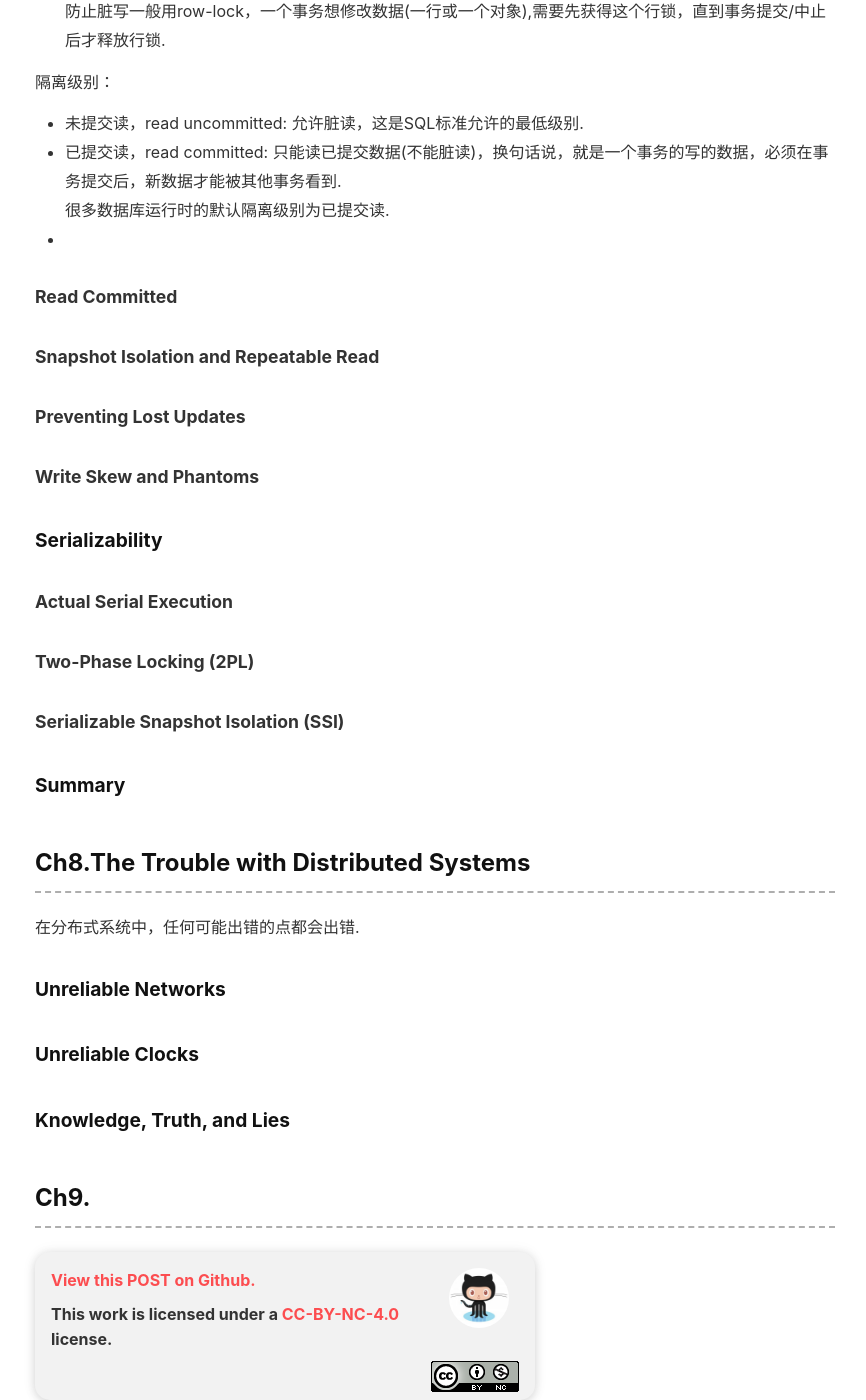
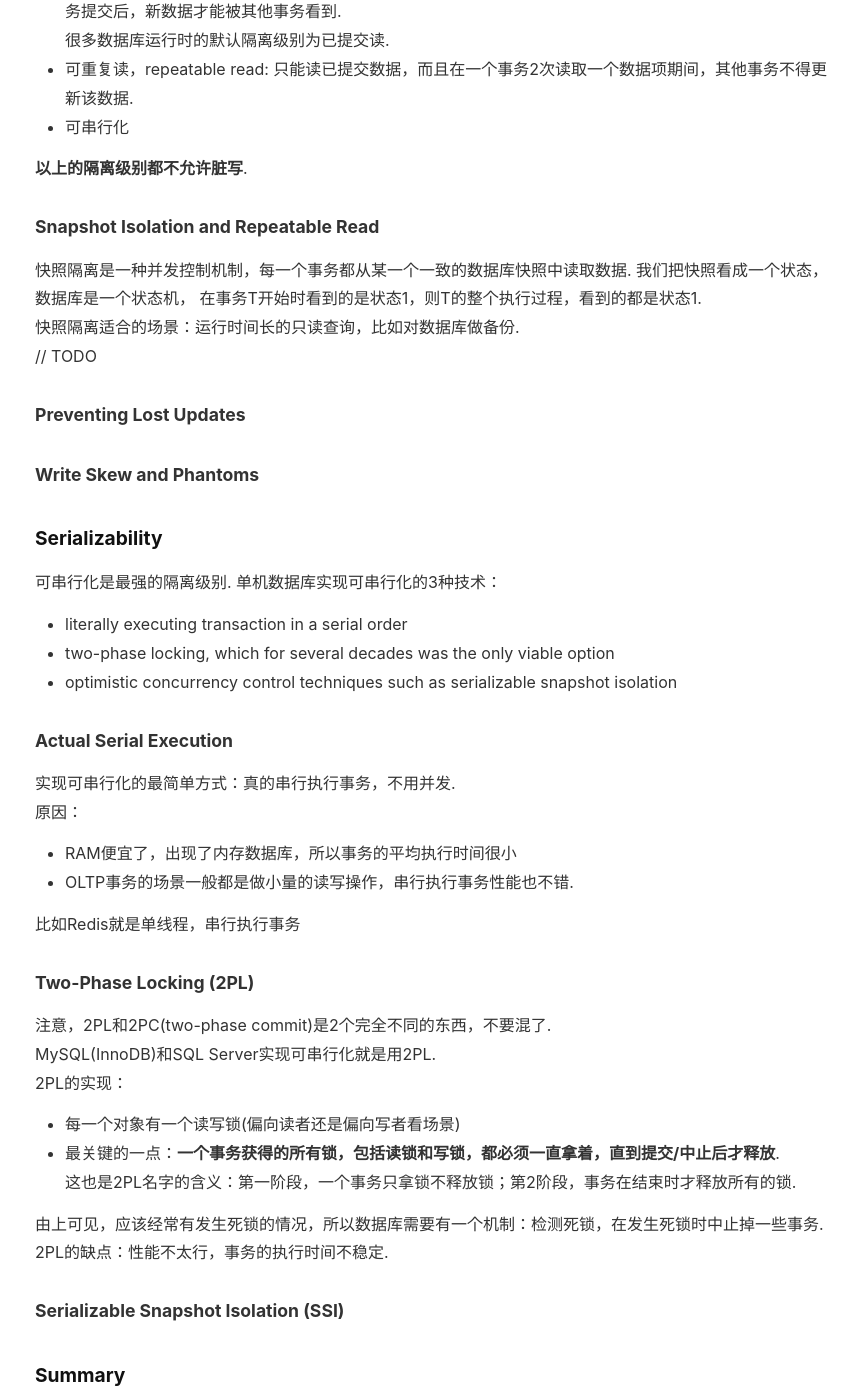
Before and after one commit to fukua95/fukua95.github.io, a Jekyll site: the page built from _posts/2020-03-16-Designing-Data-Intensive-Applications.md, in a window 1280 px wide and 1400 px high, scrolled down 11552 px. Shown: the whole window, without its empty margins (85-951 px from the left). Built offline with Jekyll 4.4.1, drawn with Linux system fonts in a browser that asks for light colours; nearby versions of some CDN libraries; comment, search, counter and statistics services are not loaded; some of the changed text lies outside the part shown.

Commit message:
Update 2020-03-16-Designing-Data-Intensive-Applications.md

```diff
--- a/_posts/2020-03-16-Designing-Data-Intensive-Applications.md
+++ b/_posts/2020-03-16-Designing-Data-Intensive-Applications.md
@@ -324,20 +318,48 @@ SQL标准规定的隔离性级别：
   防止脏写一般用row-lock，一个事务想修改数据(一行或一个对象),需要先获得这个行锁，直到事务提交/中止后才释放行锁.
 
 隔离级别：
-* 未提交读，read uncommitted: 允许脏读，这是SQL标准允许的最低级别.
+* 未提交读，read uncommitted: 允许脏读，其实等于没有隔离性, 这是SQL标准允许的最低级别.
 * 已提交读，read committed: 只能读已提交数据(不能脏读)，换句话说，就是一个事务的写的数据，必须在事务提交后，新数据才能被其他事务看到.
       很多数据库运行时的默认隔离级别为已提交读.
+* 可重复读，repeatable read: 只能读已提交数据，而且在一个事务2次读取一个数据项期间，其他事务不得更新该数据.
+* 可串行化
 
-*
+**以上的隔离级别都不允许脏写**.
 
-#### Read Committed
 #### Snapshot Isolation and Repeatable Read
+快照隔离是一种并发控制机制，每一个事务都从某一个一致的数据库快照中读取数据. 我们把快照看成一个状态，数据库是一个状态机，
+在事务T开始时看到的是状态1，则T的整个执行过程，看到的都是状态1.
+快照隔离适合的场景：运行时间长的只读查询，比如对数据库做备份.
+// TODO
+
 #### Preventing Lost Updates
 #### Write Skew and Phantoms
 
 ### Serializability
+可串行化是最强的隔离级别. 单机数据库实现可串行化的3种技术：
+* literally executing transaction in a serial order
+* two-phase locking, which for several decades was the only viable option
+* optimistic concurrency control techniques such as serializable snapshot isolation
+
 #### Actual Serial Execution
+实现可串行化的最简单方式：真的串行执行事务，不用并发.
+原因：
+* RAM便宜了，出现了内存数据库，所以事务的平均执行时间很小
+* OLTP事务的场景一般都是做小量的读写操作，串行执行事务性能也不错.
+
+比如Redis就是单线程，串行执行事务
+
 #### Two-Phase Locking (2PL)
+注意，2PL和2PC(two-phase commit)是2个完全不同的东西，不要混了.
+MySQL(InnoDB)和SQL Server实现可串行化就是用2PL.
+2PL的实现：
+* 每一个对象有一个读写锁(偏向读者还是偏向写者看场景)
+* 最关键的一点：**一个事务获得的所有锁，包括读锁和写锁，都必须一直拿着，直到提交/中止后才释放**.
+  这也是2PL名字的含义：第一阶段，一个事务只拿锁不释放锁；第2阶段，事务在结束时才释放所有的锁.
+
+由上可见，应该经常有发生死锁的情况，所以数据库需要有一个机制：检测死锁，在发生死锁时中止掉一些事务.
+2PL的缺点：性能不太行，事务的执行时间不稳定.
+
 #### Serializable Snapshot Isolation (SSI)
 
 ### Summary
@@ -352,4 +374,25 @@ SQL标准规定的隔离性级别：
 
 ### Knowledge, Truth, and Lies
 
-## Ch9.
+## Ch9.Consistency and Consensus
+
+### Consistency Guarantees
+
+### Linearizability
+#### what makes a system linearizable
+#### relying on linearizability
+#### implementing linearizability system
+#### the cost of linearizability
+
+### ordering guarantees
+#### ordering and gausality
+#### sequence number ordering
+#### total order broadcast
+
+### distributed transaction and consensus
+#### atomic commit and two-phase commit
+#### distributed transaction in practice
+#### fault-tolerant consensus
+#### membership and coordination services
+
+# Part3 Derived Data
```
Also changed, not shown: other parts of _posts/2020-03-16-Designing-Data-Intensive-Applications.md (+1 -7 lines).
